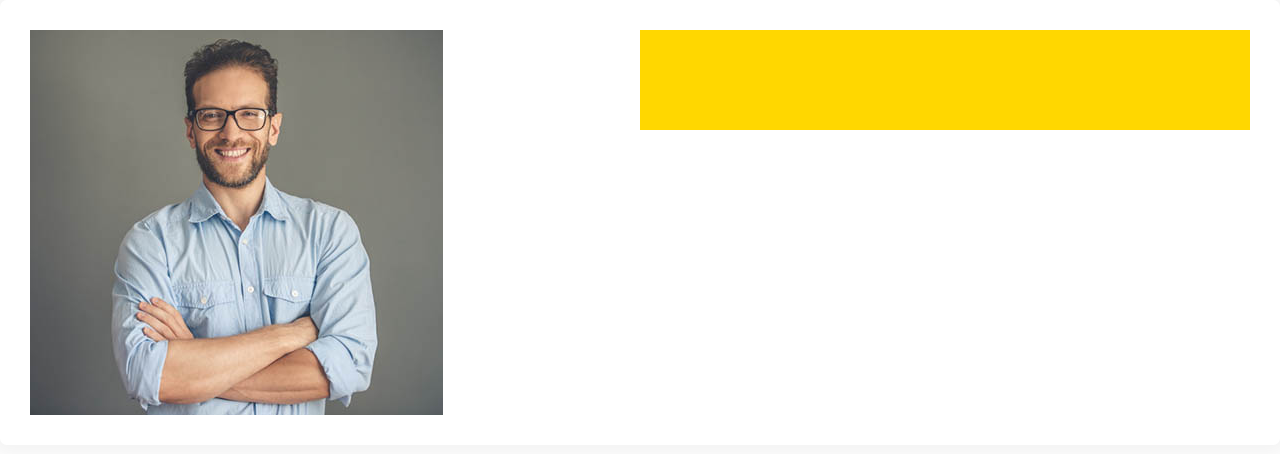
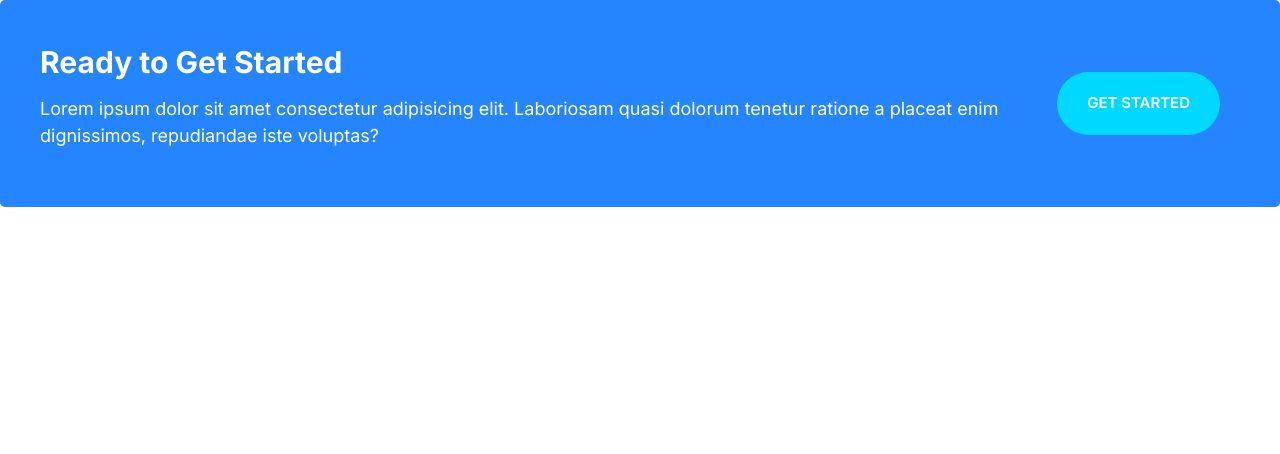
Before and after one commit to ahmadkismael/ahmify, a plain HTML site: page index.html in a window 1280 px wide. Drawn offline with Linux system fonts and the light colour scheme.

Commit message:
callouts

```diff
--- a/css/styles.css
+++ b/css/styles.css
@@ -241,6 +241,11 @@ a {
 .btn--outline:hover {
   background: var(--color-headings);
   color: #fff;
+}
+
+.btn--stretched {
+  padding-left: 6rem;
+  padding-right: 6rem;
 }
 
 .btn--block {
@@ -492,3 +497,44 @@ a {
     margin-right: 0;
   }
 }
+
+/* Callouts */
+.callout {
+  padding: 4rem;
+  border-radius: 5px;
+}
+
+.callout--primary {
+  background: var(--color-primary);
+  color: #fff;
+}
+
+.callout__heading {
+  color: #fff;
+  margin-top: 0;
+  font-size: 3rem;
+}
+
+.callout .btn {
+  justify-self: center;
+  align-self: center;
+}
+
+.callout__content {
+  text-align: center;
+}
+
+@media screen and (min-width: 768px) {
+  .callout .grid--1x2 {
+    grid-template-columns: 1fr auto;
+  }
+
+  .callout__content {
+    text-align: left;
+  }
+
+  .callout .btn {
+    justify-self: start;
+    margin: 0 2rem;
+  }
+}
--- a/index.html
+++ b/index.html
@@ -14,14 +14,17 @@
     <link rel="stylesheet" href="css/styles.css" />
   </head>
   <body>
-    <div class="card testimonial">
+    <div class="callout callout--primary">
       <div class="grid grid--1x2">
-        <img
-          class="testimonial__image"
-          src="images/testimonial.jpg"
-          alt="A happy, smilling customer"
-        />
-        <div style="height: 100px; background: gold"></div>
+        <div class="callout__content">
+          <h2 class="callout__heading">Ready to Get Started</h2>
+          <p>
+            Lorem ipsum dolor sit amet consectetur adipisicing elit. Laboriosam
+            quasi dolorum tenetur ratione a placeat enim dignissimos,
+            repudiandae iste voluptas?
+          </p>
+        </div>
+        <a href="" class="btn btn--secondary btn--streched">Get Started</a>
       </div>
     </div>
   </body>
```
Also changed, not shown: components/callouts.html (added, +13 -0 lines).
